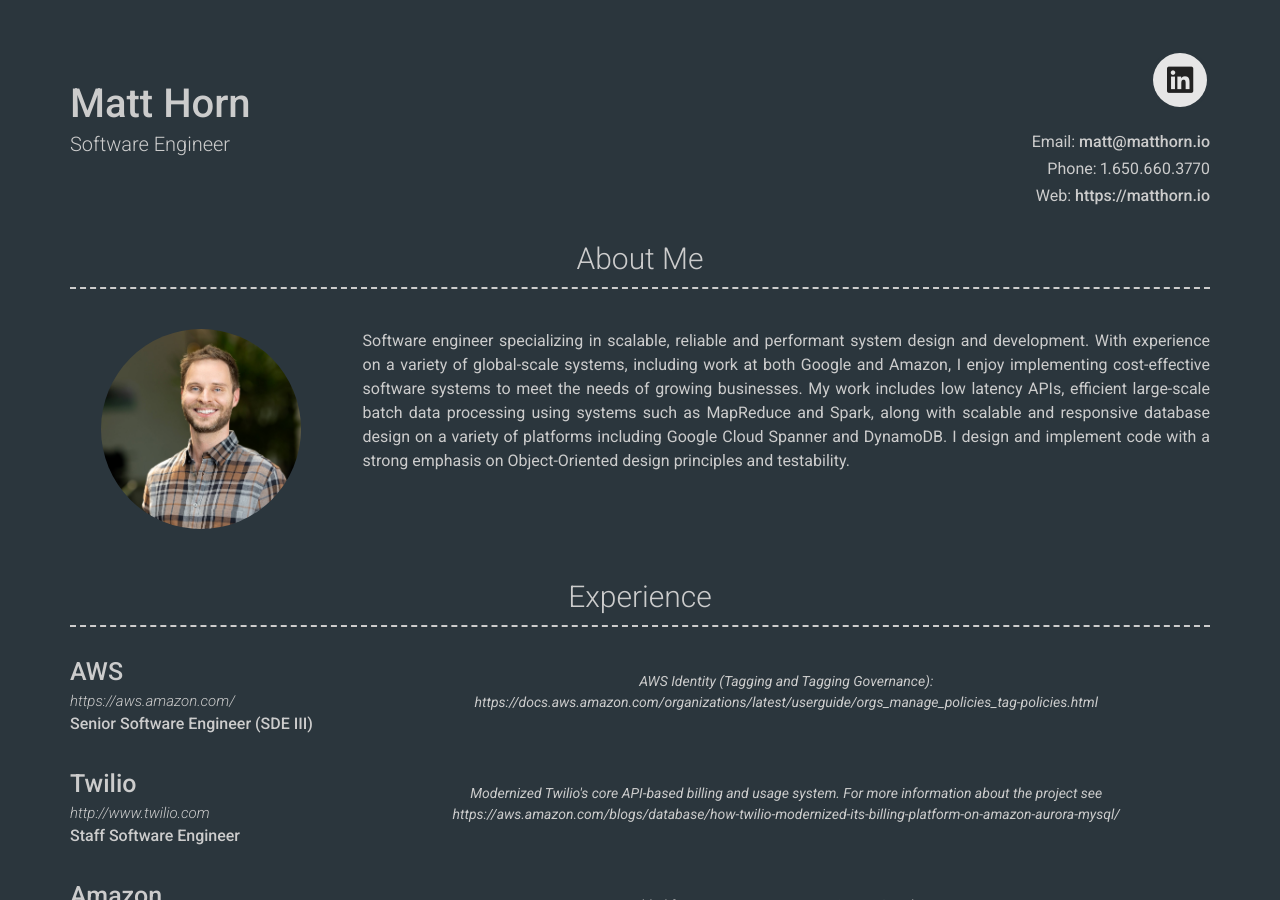
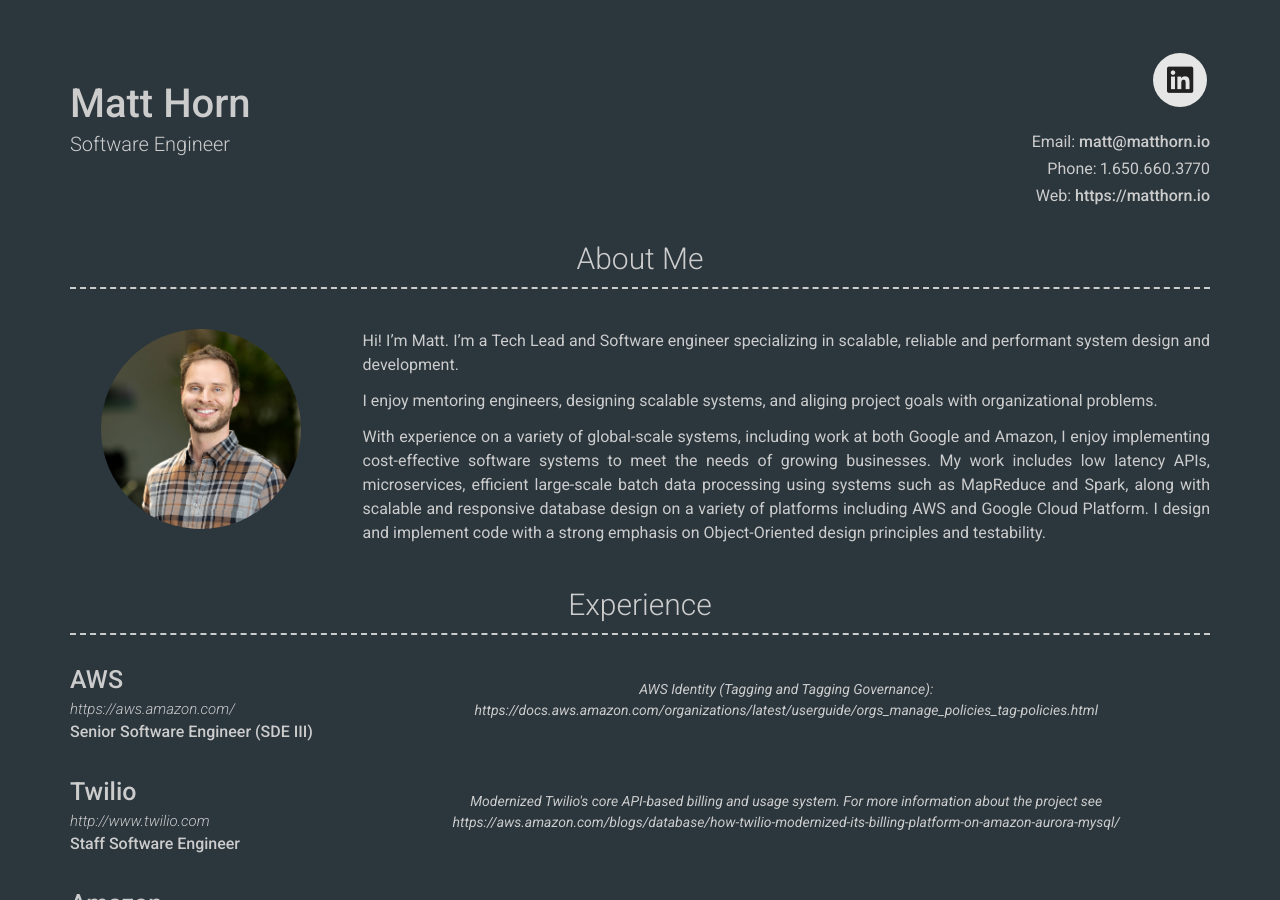
Before and after one commit to matthorn-repo/matthorn-repo.github.io, a Jekyll site: the page built from index.md, in a window 1280 px wide and 900 px high. Built offline with Jekyll 4.4.1, drawn with Linux system fonts in a browser that asks for light colours; nearby versions of some CDN libraries; some of the changed text lies outside the part shown.

Commit message:
Update _config.yml

```diff
--- a/_config.yml
+++ b/_config.yml
@@ -46,12 +46,15 @@ google_analytics: "UA-158027031-1"
 # about_title: About Me (Use this to override about section title)
 about_profile_image: images/profile.jpg
 about_content: | # this will include new lines to allow paragraphs
-  Software engineer specializing in scalable, reliable and performant system design and development.
+  Hi! I'm Matt. I'm a Tech Lead and Software engineer specializing in scalable, reliable and performant system design and development.
+
+  I enjoy mentoring engineers, designing scalable systems, and aliging project goals with organizational problems.
+
   With experience on a variety of global-scale systems, including work at both Google and Amazon, I enjoy implementing
   cost-effective software systems to meet the needs of growing businesses.
-  My work includes low latency APIs, efficient large-scale batch data processing using systems such as MapReduce and Spark, along
-  with scalable and responsive database design on a variety of platforms including Google Cloud Spanner and DynamoDB. I design and implement code with
-  a strong emphasis on Object-Oriented design principles and testability.
+  My work includes low latency APIs, microservices, efficient large-scale batch data processing using systems such as MapReduce and Spark, along
+  with scalable and responsive database design on a variety of platforms including AWS and Google Cloud Platform.
+  I design and implement code with a strong emphasis on Object-Oriented design principles and testability.
 # Write an awesome description about yourself here, this supports markdown, so you can add [links](http://foobar.com) and highlight things <mark>like this</mark>.
 
 # You can even add paragraphs by using empty lines like this and add anything else markdown supports such as
@@ -74,6 +77,8 @@ about_content: | # this will include new lines to allow paragraphs
 more_content: | # this will include new lines to allow paragraphs
   When I'm not writing code, you'll probably find me somewhere outside when it's warm. I live in Colorado
   with my life partner Collin, and love exploring the beautiful new parts of this state with my dogs Atlas and Kapua.
+
+  Reach out if you'd like to chat!
 # Footer
 footer_show_references: true
 
```
